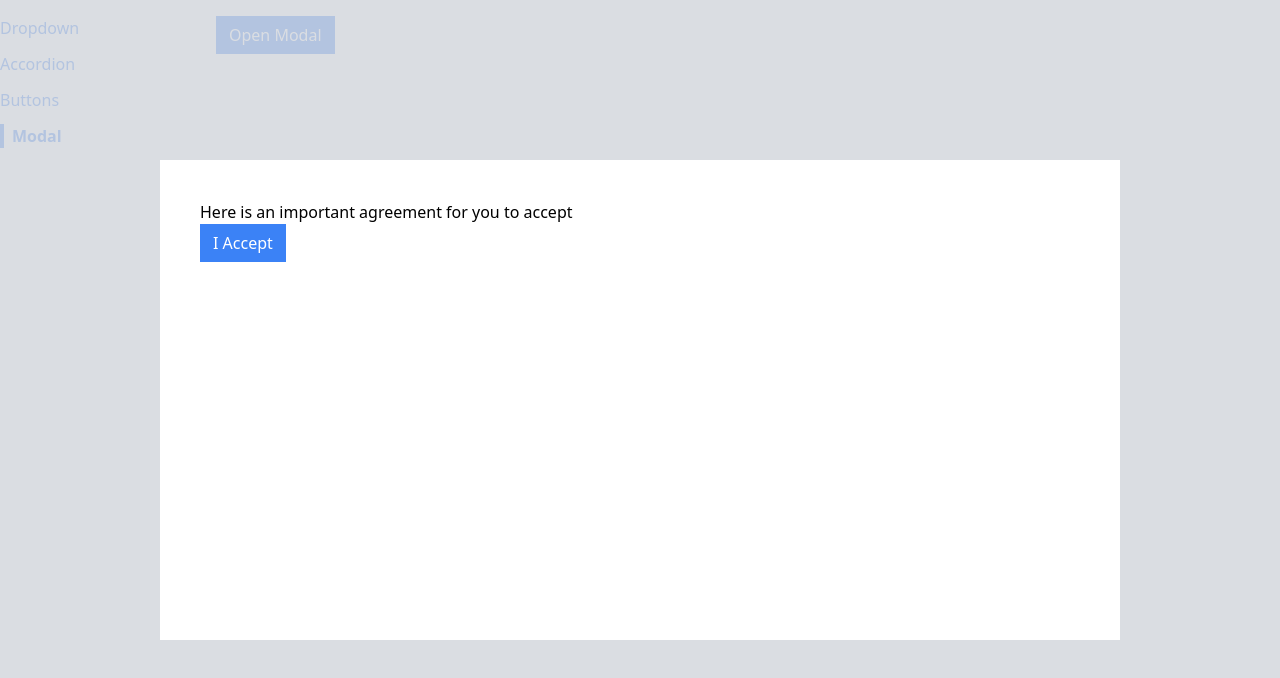
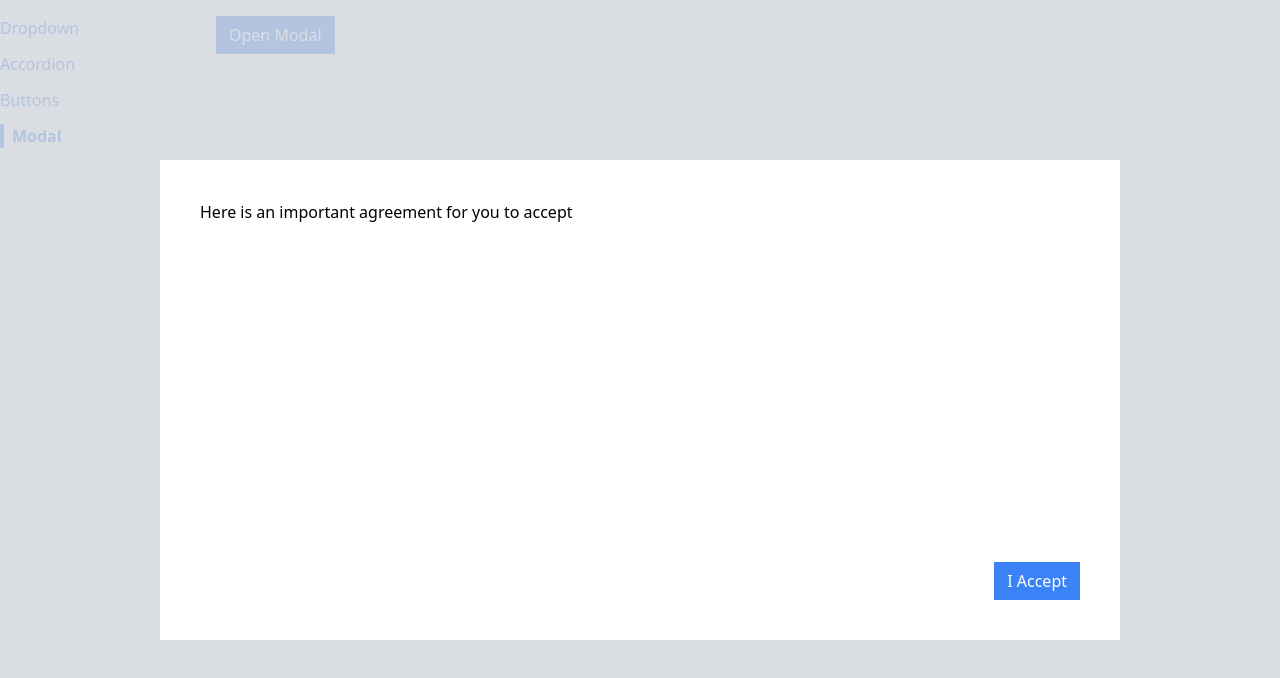
Before and after one commit to jakedusing/React-Components, a React (Create React App) app: page /modal in a window 1280 px wide. Both pictures are taken after a click on the button "Open Modal". Shown: the top 678 px of the page. Built offline with nearby package versions, Linux system fonts and the light colour scheme.

Commit message:
add styling to modal

```diff
--- a/src/components/Modal.js
+++ b/src/components/Modal.js
@@ -1,15 +1,26 @@
 import ReactDOM from "react-dom";
+import { useEffect } from "react";
 
 function Modal({ onClose, children, actionBar }) {
+  useEffect(() => {
+    document.body.classList.add("overflow-hidden");
+
+    return () => {
+      document.body.classList.remove("overflow-hidden");
+    };
+  }, []);
+
   return ReactDOM.createPortal(
     <div>
       <div
         onClick={onClose}
-        className="absolute inset-0 bg-gray-300 opacity-80"
+        className="fixed inset-0 bg-gray-300 opacity-80"
       ></div>
-      <div className="absolute inset-40 p-10 bg-white">
-        {children}
-        {actionBar}
+      <div className="fixed inset-40 p-10 bg-white">
+        <div className="flex flex-col justify-between h-full">
+          {children}
+          <div className="flex justify-end">{actionBar}</div>
+        </div>
       </div>
     </div>,
     document.querySelector(".modal-container")
```
